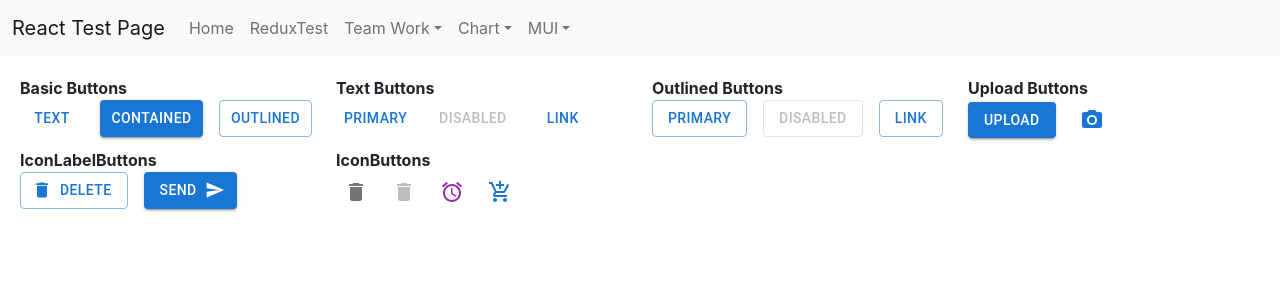
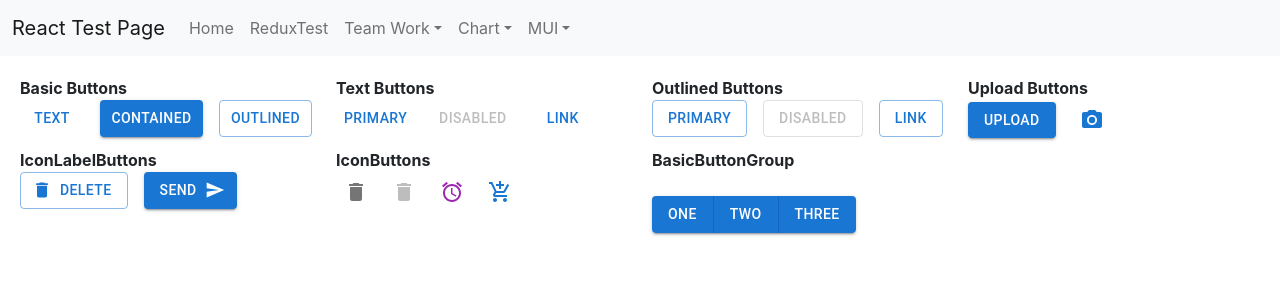
Before and after one commit to jinseok1306/React-Test, a React (Create React App) app in the folder ReactProject/client_app/: page /MUI/ButtonPage in a window 1280 px wide. Shown: the top 300 px of the page. Built offline with nearby package versions, Linux system fonts and the light colour scheme.

Commit message:
MUI BasicButtonGroup 테스트 완료

```diff
--- /dev/null
+++ b/ReactProject/client_app/src/components/Button/BasicButtonGroup.tsx
@@ -0,0 +1,13 @@
+import * as React from 'react';
+import Button from '@mui/material/Button';
+import ButtonGroup from '@mui/material/ButtonGroup';
+
+export default function BasicButtonGroup() {
+    return (
+        <ButtonGroup variant="contained" aria-label="outlined primary button group">
+            <Button>One</Button>
+            <Button>Two</Button>
+            <Button>Three</Button>
+        </ButtonGroup>
+    );
+}
--- a/ReactProject/client_app/src/pages/MUI/ButtonPage.tsx
+++ b/ReactProject/client_app/src/pages/MUI/ButtonPage.tsx
@@ -7,6 +7,7 @@ import OutlinedButtons from '../../components/Button/OutlinedButtons';
 import UploadButtons from '../../components/Button/UploadButtons';
 import IconLabelButtons from '../../components/Button/IconLabelButtons';
 import IconButtons from '../../components/Button/IconButtons';
+import BasicButtonGroup from '../../components/Button/BasicButtonGroup';
 
 const ButtonPage = () => {
     return (
@@ -38,6 +39,10 @@ const ButtonPage = () => {
                         <b>IconButtons</b>
                         <IconButtons />
                     </Grid>
+                    <Grid item xs={3}>
+                        <b>BasicButtonGroup</b><div>&nbsp;</div>
+                        <BasicButtonGroup />
+                    </Grid>
                 </Grid>
             </div>
         </div>
```
Also changed, not shown: 1 other file (tests, documents, lock files or other folders).
